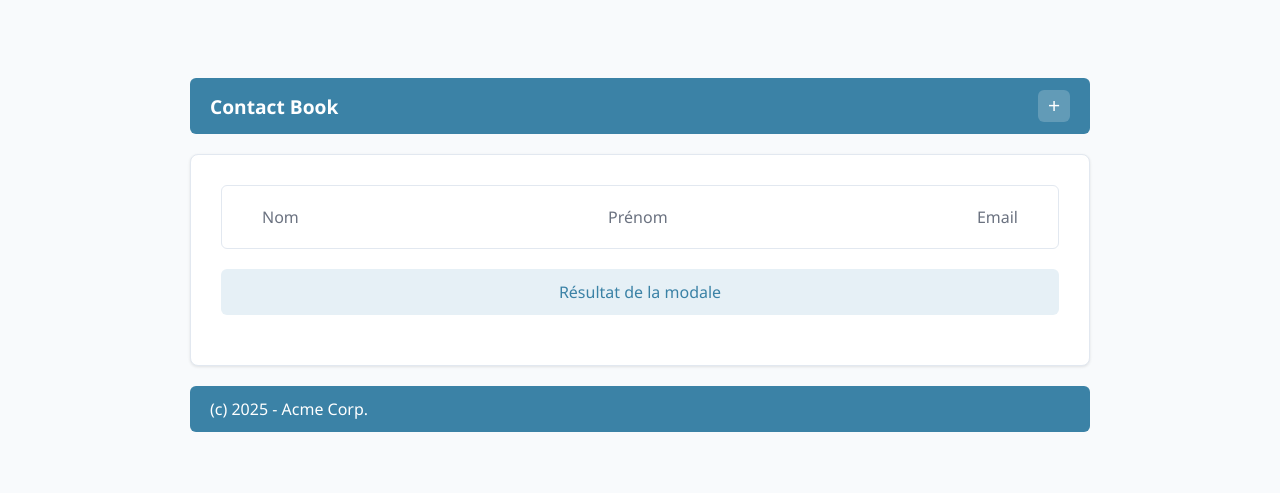
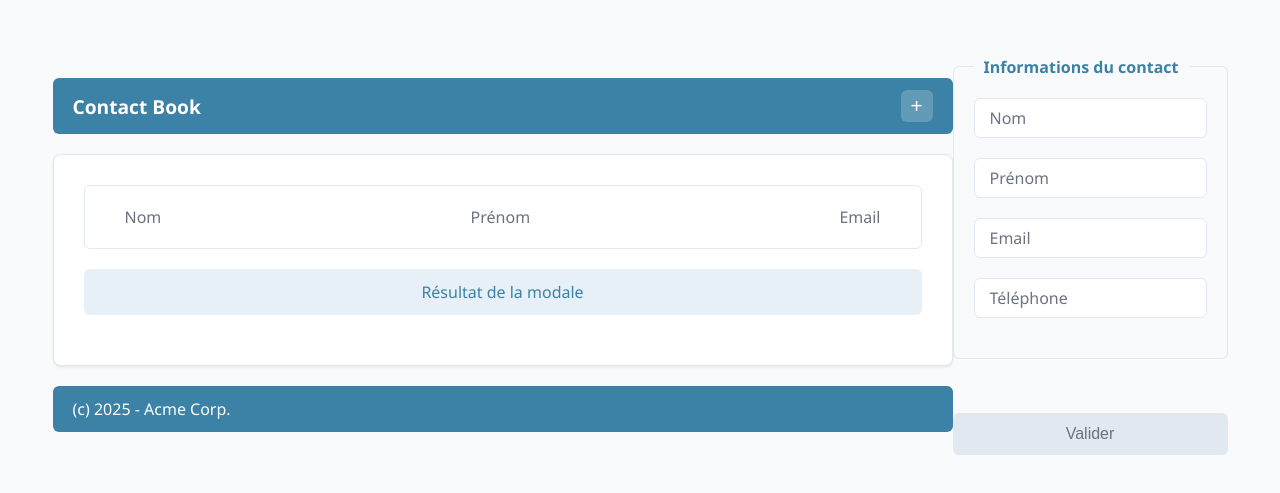
Before and after one commit to AlainTardif/contact-book, a website: page index.html in a window 1280 px wide. Shown: the part 145-638 px from the top of the page. Drawn offline with Linux system fonts and the light colour scheme; no server answers.

Commit message:
Floating labels avec fieldset dans la modale

```diff
--- a/css/style.css
+++ b/css/style.css
@@ -217,22 +217,34 @@ body {
 }
 
 /* Formulaire modale */
+/* Formulaire modale */
 #form-contact {
   display: flex;
   flex-direction: column;
   gap: 12px;
 }
 
-#form-contact label {
-  display: flex;
-  flex-direction: column;
-  gap: 5px;
-  color: var(--text-main);
-  font-size: 0.9rem;
+#form-contact fieldset {
+  border: 1px solid var(--border);
+  border-radius: 6px;
+  padding: 20px;
 }
 
-#form-contact input {
-  padding: 10px;
+#form-contact legend {
+  color: var(--primary);
+  font-weight: 600;
+  padding: 0 10px;
+}
+
+/* Groupe input avec floating label */
+.input-group {
+  position: relative;
+  margin-bottom: 20px;
+}
+
+.input-group input {
+  width: 100%;
+  padding: 14px 12px 6px 12px;
   border: 1px solid var(--border);
   border-radius: 6px;
   background-color: var(--surface);
@@ -241,9 +253,30 @@ body {
   transition: border-color 0.2s;
 }
 
-#form-contact input:focus {
+.input-group input:focus {
   outline: none;
   border-color: var(--primary);
+}
+
+.input-group label {
+  position: absolute;
+  left: 12px;
+  top: 50%;
+  transform: translateY(-50%);
+  color: var(--text-muted);
+  font-size: 1rem;
+  pointer-events: none;
+  transition: all 0.3s ease;
+  background-color: var(--surface);
+  padding: 0 4px;
+}
+
+/* Label monte quand focus ou champ rempli */
+.input-group input:focus + label,
+.input-group input:not(:placeholder-shown) + label {
+  top: 0;
+  font-size: 0.75rem;
+  color: var(--primary);
 }
 
 #btn-valider {
--- a/index.html
+++ b/index.html
@@ -45,31 +45,34 @@
   <div id="overlay" class="overlay hidden"></div>
 
   <!-- Modale -->
-  <div id="modal" class="modal hidden">
-    <button id="btn-close-modal" class="btn-close">×</button>
-    <h2>Nouveau contact</h2>
+ <form id="form-contact">
+  <fieldset>
+    <legend>Informations du contact</legend>
 
-    <form id="form-contact">
-      <label>Nom:
-        <input type="text" id="input-nom" required>
-      </label>
+    <div class="input-group">
+      <input type="text" id="input-nom" placeholder=" " required>
+      <label for="input-nom">Nom</label>
+    </div>
 
-      <label>Prénom:
-        <input type="text" id="input-prenom" required>
-      </label>
+    <div class="input-group">
+      <input type="text" id="input-prenom" placeholder=" " required>
+      <label for="input-prenom">Prénom</label>
+    </div>
 
-      <label>Email:
-        <input type="email" id="input-email" required>
-      </label>
+    <div class="input-group">
+      <input type="email" id="input-email" placeholder=" " required>
+      <label for="input-email">Email</label>
+    </div>
 
-      <label>Téléphone:
-        <input type="tel" id="input-telephone" required>
-      </label>
+    <div class="input-group">
+      <input type="tel" id="input-telephone" placeholder=" " required>
+      <label for="input-telephone">Téléphone</label>
+    </div>
+  </fieldset>
 
-      <p id="error-message" class="error-message hidden"></p>
-      <button type="submit" id="btn-valider" disabled>Valider</button>
-    </form>
-  </div>
+  <p id="error-message" class="error-message"></p>
+  <button type="submit" id="btn-valider" disabled>Valider</button>
+</form>
 
   <script src="js/app.js"></script>
 </body>
```
